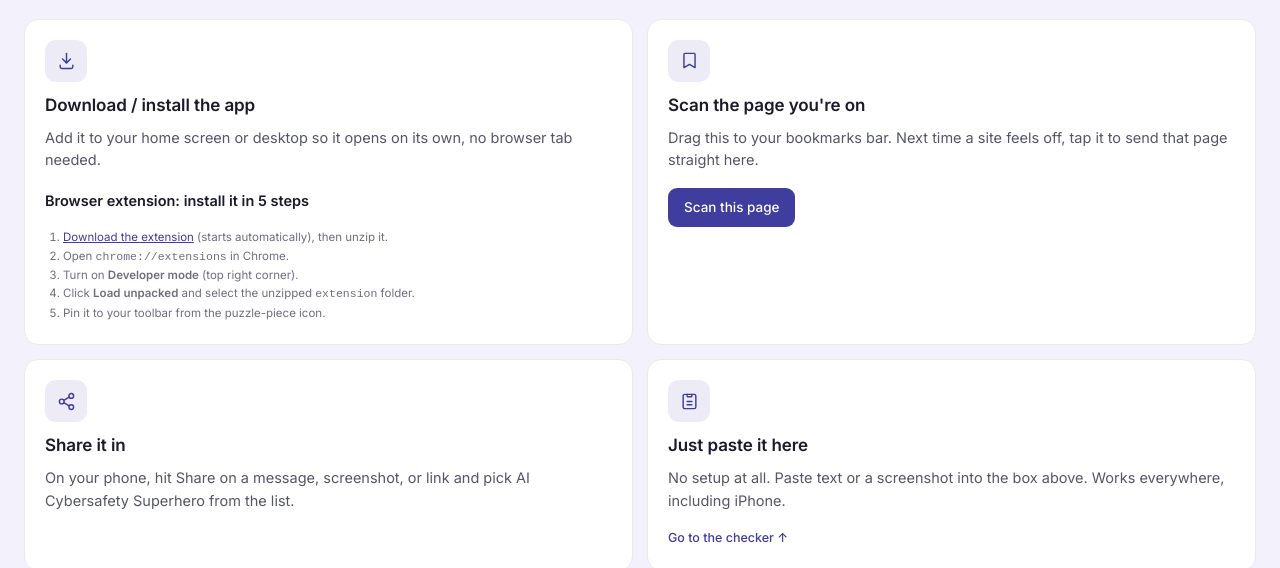
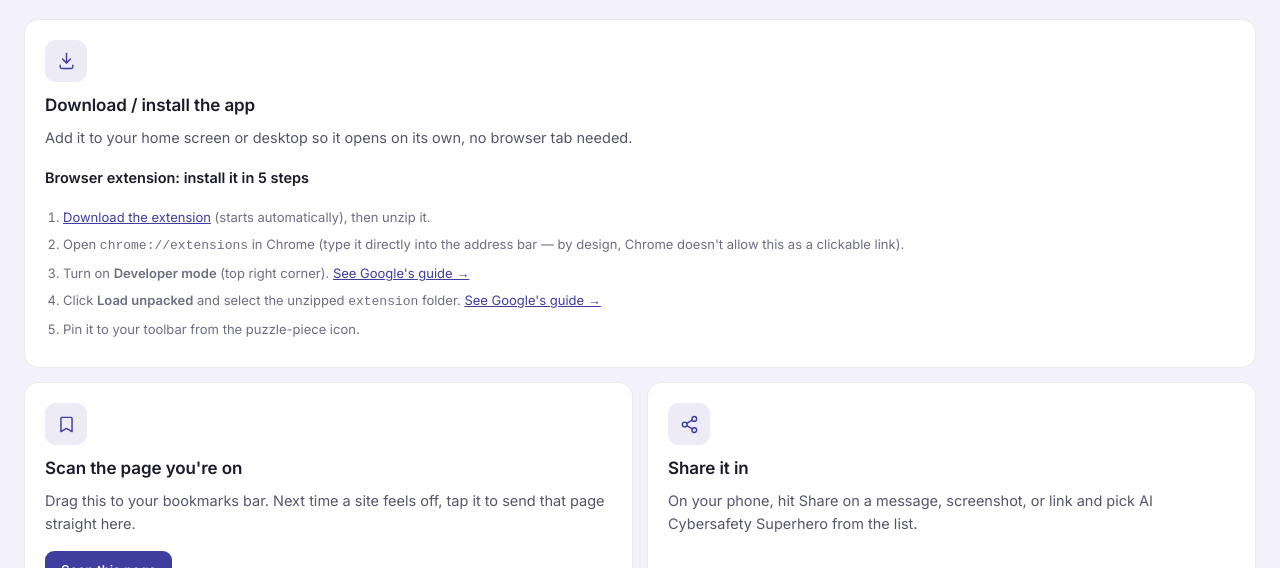
Before and after one commit to safarahman9/cyber-sidekick, a browser extension: page index.html in a window 1280 px wide. Shown: the part 636-1204 px from the top of the page. Drawn offline with Linux system fonts and the light colour scheme.

Commit message:
Update index.html

```diff
--- a/index.html
+++ b/index.html
@@ -193,6 +193,7 @@
   .launch-grid{display:grid;grid-template-columns:1fr 1fr;gap:14px;}
   @media (max-width:560px){.launch-grid{grid-template-columns:1fr;}}
   .launch-card{background:var(--card);border:1px solid var(--line);border-radius:14px;padding:20px 20px 22px;display:flex;flex-direction:column;gap:8px;transition:.15s;}
+  .launch-card.lc-wide{grid-column:1 / -1;}
   .launch-card:hover{border-color:var(--accent);transform:translateY(-2px);box-shadow:0 10px 24px rgba(63,61,158,.09);}
   .lc-icon{width:42px;height:42px;border-radius:11px;background:#ECEBF6;color:var(--accent);display:flex;align-items:center;justify-content:center;margin-bottom:2px;}
   .lc-title{font-weight:600;font-size:1.0625rem;color:var(--ink);letter-spacing:-.005em;}
@@ -200,7 +201,8 @@
   .lc-btn{align-self:flex-start;margin-top:8px;font-size:0.84375rem;font-weight:500;color:#fff;background:var(--accent);border:none;padding:9px 16px;border-radius:9px;cursor:grab;text-decoration:none;font-family:inherit;}
   .lc-sublink{align-self:flex-start;margin-top:8px;font-size:0.78125rem;font-weight:500;color:var(--accent);text-decoration:none;}
   .lc-sublink:hover{text-decoration:underline;}
-  .lc-manual-list{margin:8px 0 0;padding-left:18px;color:var(--muted);line-height:1.6;font-size:0.71875rem;}
+  .lc-manual-list{margin:8px 0 0;padding-left:18px;color:var(--muted);line-height:1.7;font-size:0.8125rem;}
+  .lc-manual-list li{margin-bottom:5px;}
   .lc-manual-list a{color:var(--accent);}
   .launch-card.lc-clickable{cursor:pointer;}
   .launch-card.lc-clickable:hover .lc-sublink{text-decoration:underline;}
@@ -355,7 +357,7 @@
     <h2>Other ways to use it</h2>
     <p class="launch-sub">Same checker underneath, including a downloadable app. Pick whatever fits how you actually run into these messages.</p>
     <div class="launch-grid">
-      <div class="launch-card">
+      <div class="launch-card lc-wide">
         <div class="lc-icon"><svg width="19" height="19" viewBox="0 0 24 24" fill="none" stroke="currentColor" stroke-width="1.8" stroke-linecap="round" stroke-linejoin="round"><path d="M12 3v12"/><path d="m7 10 5 5 5-5"/><path d="M4 18v2a2 2 0 0 0 2 2h12a2 2 0 0 0 2-2v-2"/></svg></div>
         <div class="lc-title">Download / install the app</div>
         <div class="lc-body" id="lcInstallBody">Add it to your home screen or desktop so it opens on its own, no browser tab needed.</div>
@@ -363,9 +365,9 @@
         <div class="lc-body" id="lcInstallBody2" style="margin-top:10px;font-weight:600;color:var(--ink);">Browser extension: install it in 5 steps</div>
         <ol class="lc-manual-list">
           <li><a href="https://github.com/safarahman9/cyber-sidekick/raw/main/extension.zip" download>Download the extension</a> (starts automatically), then unzip it.</li>
-          <li>Open <code>chrome://extensions</code> in Chrome.</li>
-          <li>Turn on <b>Developer mode</b> (top right corner).</li>
-          <li>Click <b>Load unpacked</b> and select the unzipped <code>extension</code> folder.</li>
+          <li>Open <code>chrome://extensions</code> in Chrome (type it directly into the address bar — by design, Chrome doesn't allow this as a clickable link).</li>
+          <li>Turn on <b>Developer mode</b> (top right corner). <a href="https://developer.chrome.com/docs/extensions/get-started/tutorial/hello-world" target="_blank" rel="noopener noreferrer">See Google's guide →</a></li>
+          <li>Click <b>Load unpacked</b> and select the unzipped <code>extension</code> folder. <a href="https://developer.chrome.com/docs/extensions/get-started/tutorial/hello-world" target="_blank" rel="noopener noreferrer">See Google's guide →</a></li>
           <li>Pin it to your toolbar from the puzzle-piece icon.</li>
         </ol>
       </div>
```
